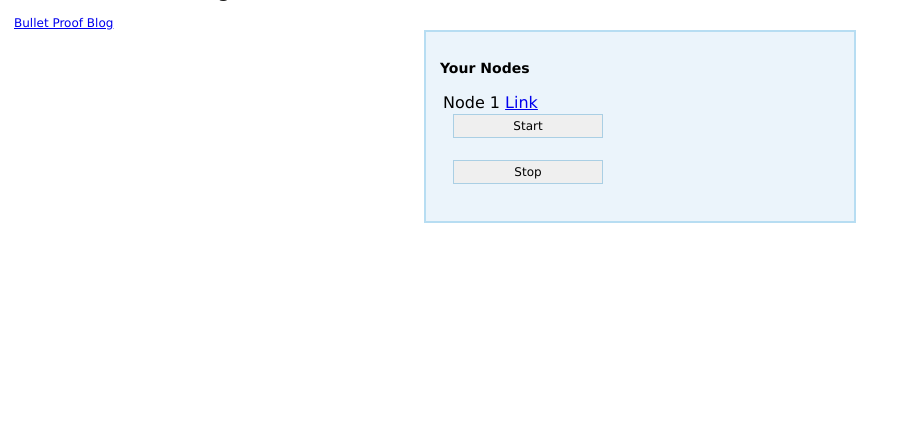
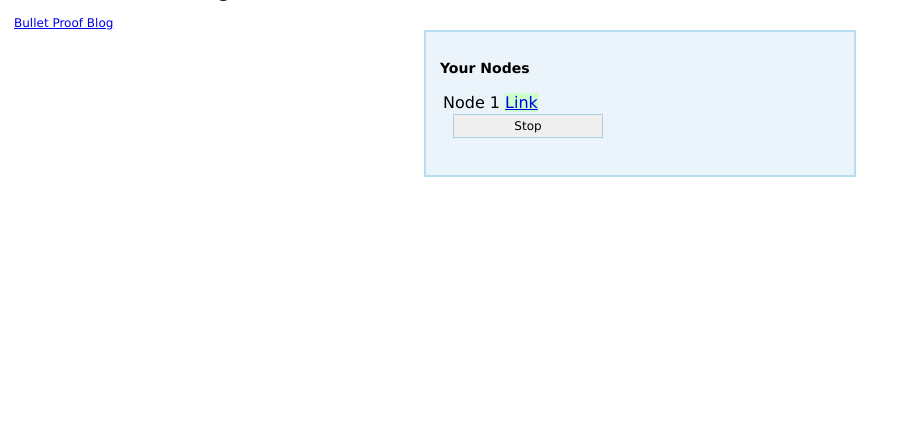
Before and after one commit to geniedb/BulletProofBlog, a Django app: template templates/provision/running.html in a window 1280 px wide. Shown: the part 341-765 px from the top of the page, without its empty margins (0-904 px from the left). Run offline with Django 3.2, Linux system fonts and the light colour scheme; the template is opened without the code that fills it: values that come from a table or form of the project are taken from there, others are empty; tables that the repository leaves empty hold one stand-in row (values such as "Sample post"); some libraries are stand-ins or nearby versions.

Commit message:
Templates: only show the usable start/stop button

```diff
--- a/templates/provision/running.html
+++ b/templates/provision/running.html
@@ -2,7 +2,9 @@
 {% block headextra %}
 <script type="text/javascript">
 function handleJson(info) {
-	$("#"+info.node_id+"link").css('background-color', info.status==0 ? "#CCFFCC" : "#FFCCCC")
+	$("#"+info.node_id+"link").css('background-color', info.status==0 ? "#CCFFCC" : "#FFCCCC");
+	$("#"+(info.status==0 ? "stop_" : "start_") +info.node_id).show();
+	$("#"+(info.status==0 ? "start_" : "stop_") +info.node_id).hide();
 }
 
 function requestUpdates() {
@@ -15,6 +17,10 @@ function requestUpdates() {
 $(document).ready(function() {
 	window.setInterval(requestUpdates, 10000);
 	requestUpdates();
+{% for node in nodes %}
+	$("#{{node.type}}link").css('background-color', "#CCFFCC");
+	$("#start_{{node.type}}").hide();
+{% endfor %}
 });
 </script>
 {% endblock %}
@@ -31,8 +37,8 @@ $(document).ready(function() {
 {% csrf_token %}
 Node {{node.type}}
 <a id="{{node.type}}link" href="http://{{node.dns}}/">Link</a><br />
-<button type="submit" name="action" value="start">Start</button><br />
-<button type="submit" name="action" value="stop">Stop</button>
+<button type="submit" id="start_{{node.type}}" name="action" value="start">Start</button>
+<button type="submit" id="stop_{{node.type}}" name="action" value="stop">Stop</button>
 </form></td>
 {% endfor %}
 </tr></table>
```
